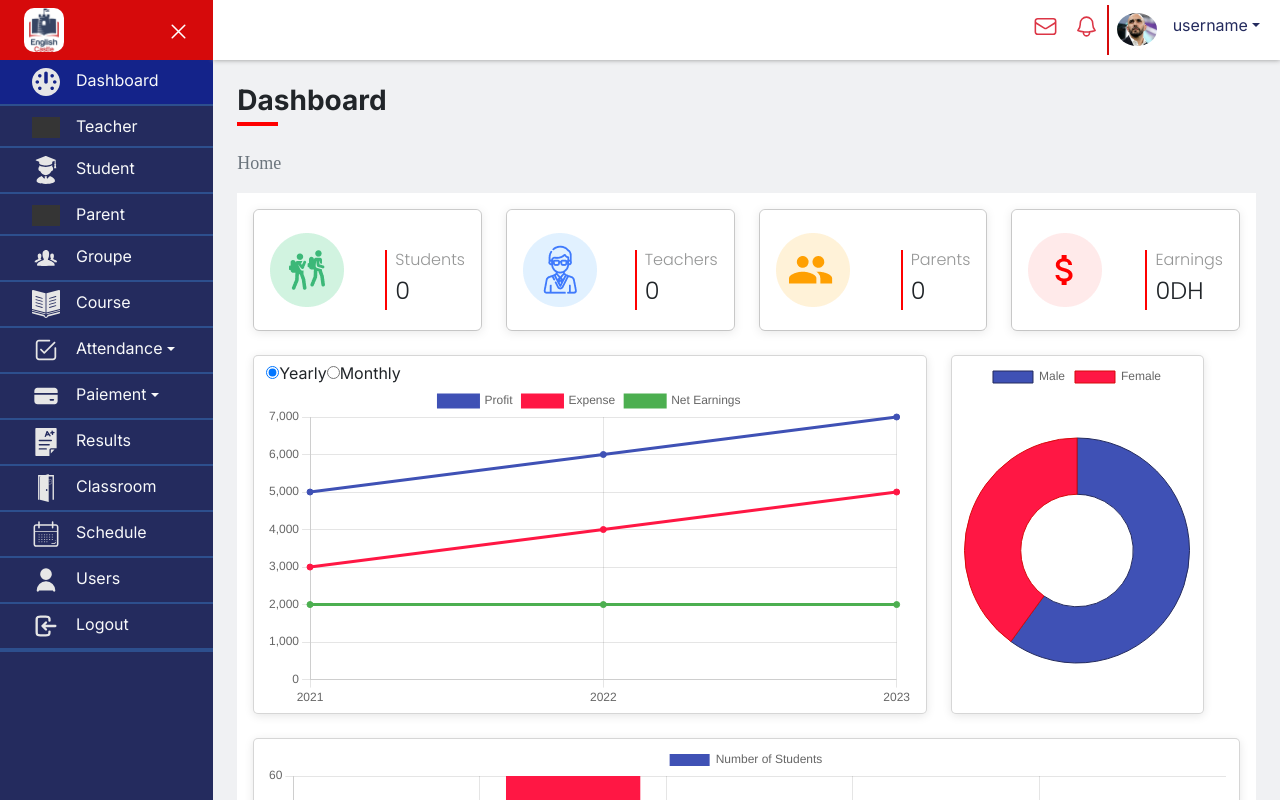
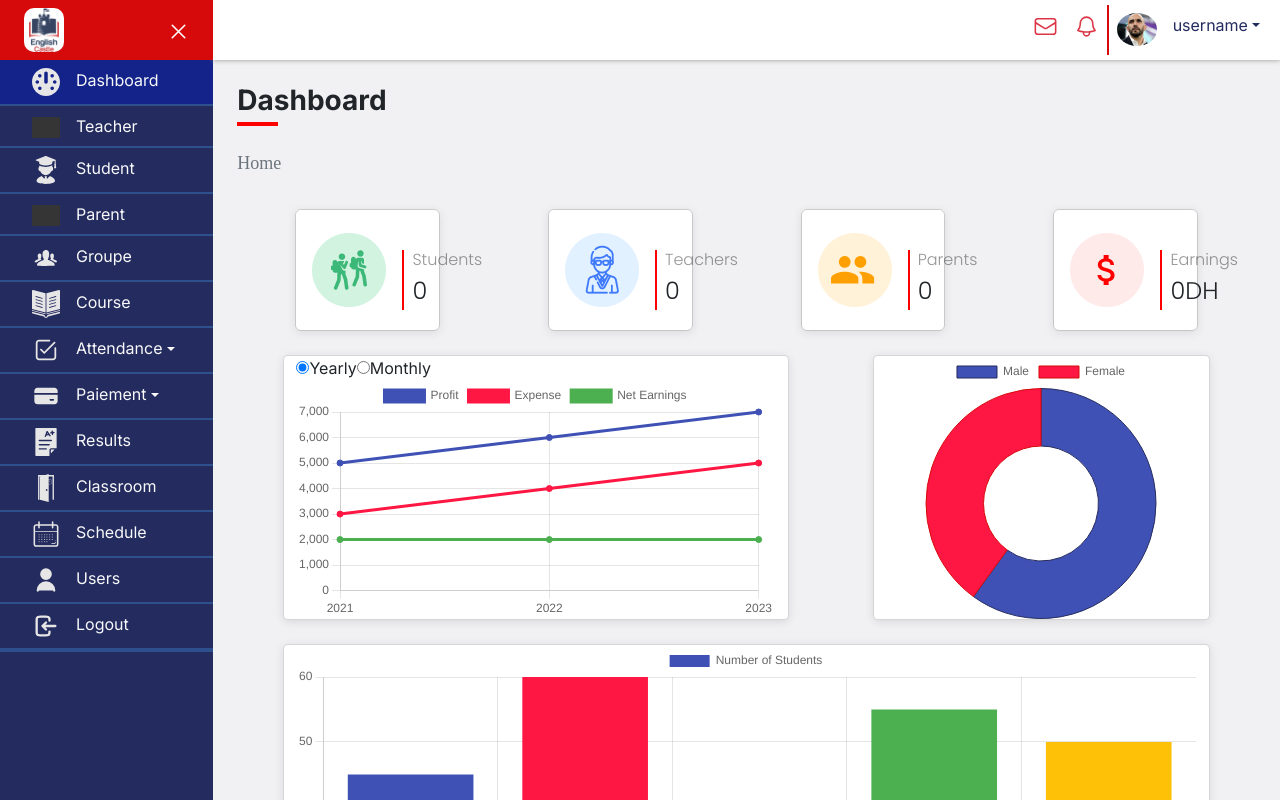
Before and after one commit to Lachhab1/language-center_react_laravel, a React (Vite) app in the folder langcenter-frontend/: page /dashboard in a window 1280 px wide. Shown: the top 800 px of the page. Built offline with nearby package versions, Linux system fonts and the light colour scheme; grey boxes are pictures that could not be loaded.

Commit message:
daashboard card color adjust + some adjusting project on general

```diff
--- a/langcenter-frontend/src/App.css
+++ b/langcenter-frontend/src/App.css
@@ -2,7 +2,7 @@
 
 :root {
   /* colors*/
-  --body-color: #F0F1F3;
+  --body-color: #F1F1F3;
   --sidebar-color: #242B5E;
   --red-color: #D60A0B;
   --orange-color: #FFA002;
--- a/langcenter-frontend/src/components/DashboardCardsCompo/DoughnutChart.jsx
+++ b/langcenter-frontend/src/components/DashboardCardsCompo/DoughnutChart.jsx
@@ -21,7 +21,7 @@ const DoughnutChart = ({ maleCount, femaleCount }) => {
     maintainAspectRatio: false,
   };
 
-  return <Doughnut data={data} options={options} height={150} width={150} />;
+  return <Doughnut data={data} options={options} width={100} />;
 };
 
 export default DoughnutChart;
--- a/langcenter-frontend/src/components/DashboardCardsCompo/charts.css
+++ b/langcenter-frontend/src/components/DashboardCardsCompo/charts.css
@@ -1,8 +1,6 @@
 .Charts{
-    padding: 5px ;
     background-color: rgb(255, 255, 255);
     border: 1px solid rgba(128, 128, 128, 0.326);
     border-radius: 5px;
-    margin: 12px;
     box-shadow: 0 0.125rem 10px rgba(0, 0, 0, 0.103);
 }
--- a/langcenter-frontend/src/layouts/ContentLayout/ContentLayout.jsx
+++ b/langcenter-frontend/src/layouts/ContentLayout/ContentLayout.jsx
@@ -14,7 +14,10 @@ export default function ContentLayout() {
     result += words[i] + " ";
   }
 
-console.log(result.trim()); // "This is a"
+  const dashboardstyle = {
+    backgroundColor: "#F1F1F3"
+  }
+  const style = location.pathname === "/dashboard" ? dashboardstyle: ""
   return (
     <div className="d-flex flex-row w-100">
       <Sidebar />
@@ -31,8 +34,8 @@ console.log(result.trim()); // "This is a"
           <div className="text-danger me-2 fw-semibold">&gt;<span className="ms-2 fw-bold">{second}</span></div>
           }
         </div>
-        <Card className="mt-3" style={{borderRadius: "0",border:"0"}}>
-          <Card.Body>
+        <Card className="mt-3" style={{borderRadius: "0",border:"0", ...style}}>
+          <Card.Body >
             <Outlet />
           </Card.Body>
         </Card>
--- a/langcenter-frontend/src/views/Dashboard.jsx
+++ b/langcenter-frontend/src/views/Dashboard.jsx
@@ -60,35 +60,36 @@ const Dashboard = () => {
 
   return (
     <div className=''>
-      <div className='row'>
-        <div className='col mb-4'>
+      <div className='row justify-content-around'>
+        <div className='col-md-2 col-sm-7 col-xs-7 mb-4'>
           <Card title='Students' icon={student} />
         </div>
-        <div className='col mb-4'>
-          <Card title='Teachers' icon={teacher} />
+        <div className='col col-md-2 col-sm-7 col-xs-7  mb-4'>
+          <Card title='Teachers' col-md- icon={teacher} />
         </div>
-        <div className='col mb-4'>
+        <div className='col col-md-2 col-sm-7 col-xs-7  mb-4'>
           <Card title='Parents' icon={parents} />
         </div>
-        <div className='col mb-4'>
+        <div className='col col-md-2 col-sm-7 col-xs-7  mb-4'>
           <Card title='Earnings' icon={money} />
         </div>
-        <div className='col-8 mb-4 Charts'>
+      </div>
+        <div className='row'>
+        <div className='col-6 mx-auto mb-4 Charts'>
           <LineChart data={chartData} interval={interval} onIntervalChange={handleIntervalChange} />
         </div>
-        <div className='col-3 mb-4 Charts'>
+        <div className='col-4 mx-auto mb-4 Charts'>
           <DoughnutChart maleCount={maleCount} femaleCount={femaleCount} />
         </div>
-      </div>
+        </div>
       <div className='row'>
-        <div className='col mb-4 Charts'>
+        <div className='col-11 mx-auto mb-4 Charts'>
           <BarChart data={chartData.courses} />
         </div>
-        <div className='col-12 mb-4 Charts'>
+        <div className='col-11 mx-auto mb-4 Charts'>
         <TimetableScheduler data={timetableData} />
-
         </div>
-      </div>
+        </div>
     </div>
   );
 };
```
